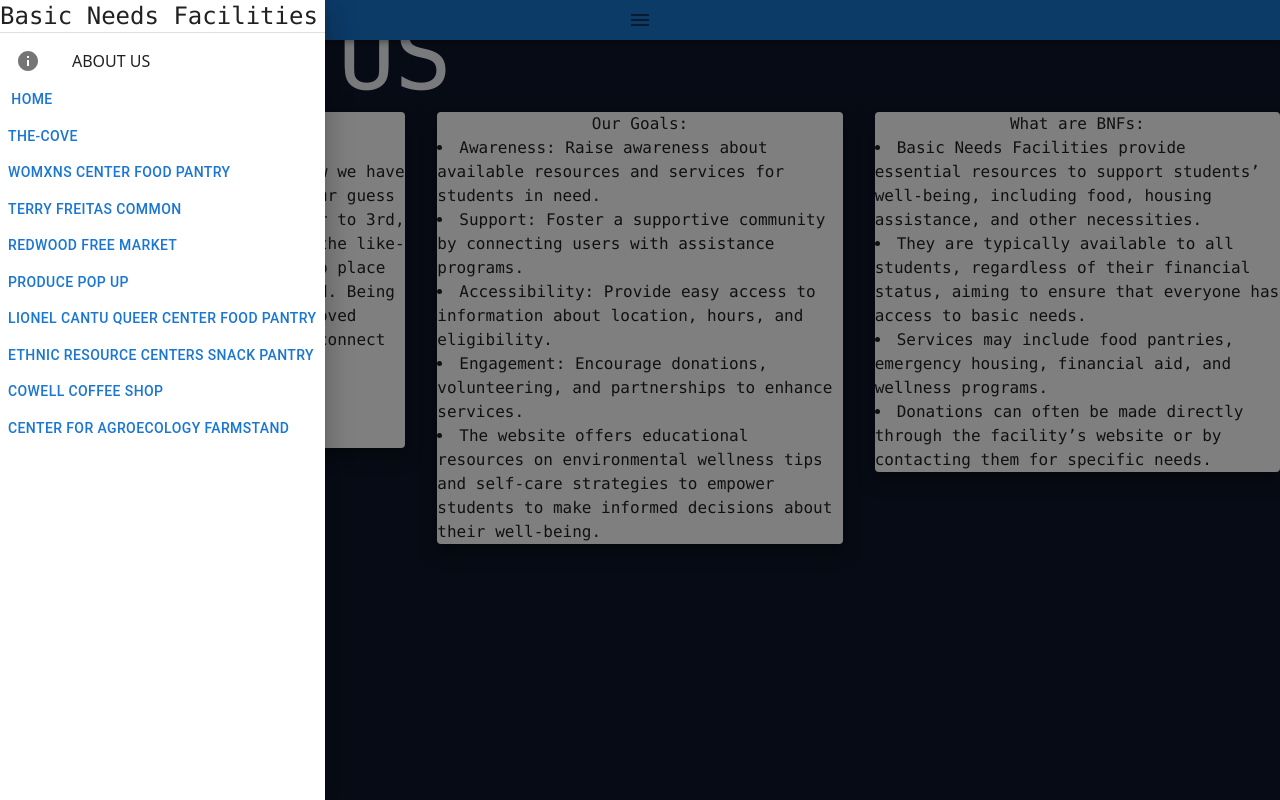
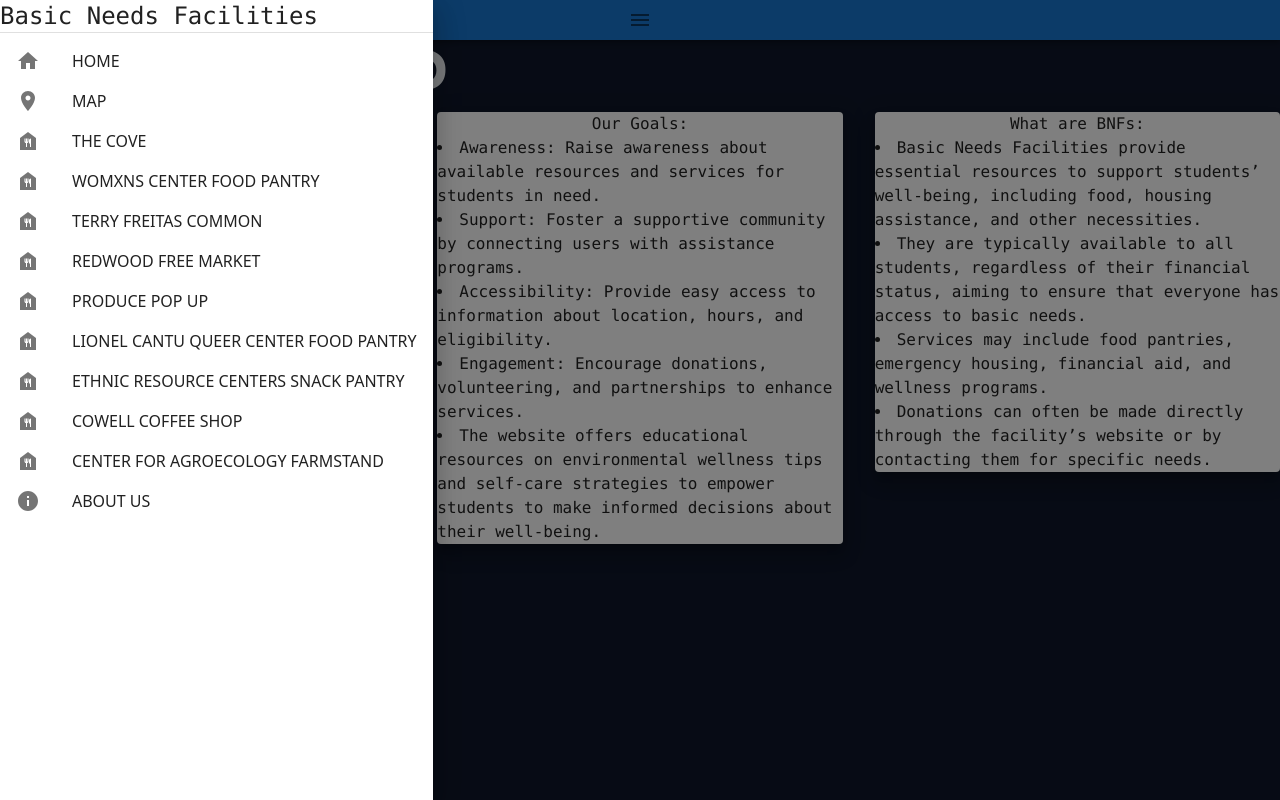
Before and after one commit to dgonz10152/ACMHacks-2024, a Next.js app: page /About in a window 1280 px wide. Both pictures are taken after a click on the button 640 px from the left and 20 px from the top of the page. Built offline with nearby package versions, Linux system fonts and the light colour scheme.

Commit message:
finalized menu bar

```diff
--- a/src/app/components/MenuBar.js
+++ b/src/app/components/MenuBar.js
@@ -3,6 +3,9 @@
 import MenuIcon from "@mui/icons-material/Menu";
 import InfoIcon from "@mui/icons-material/Info";
 import Button from "@mui/material/Button";
+import HomeIcon from "@mui/icons-material/Home";
+import FoodBankIcon from "@mui/icons-material/FoodBank";
+import LocationOnIcon from '@mui/icons-material/LocationOn';
 
 import {
   AppBar,
@@ -19,72 +22,136 @@ import {
 
 import { useState, useCallback } from "react";
 
-
 function DrawerInfo() {
   return (
     <Box className="w-56">
-      <Typography variant="h5"style={{ fontFamily: 'Monaco, "Courier New", monospace' }}>
+      <Typography
+        variant="h5"
+        style={{ fontFamily: 'Monaco, "Courier New", monospace' }}
+      >
         Basic Needs Facilities
       </Typography>
       <Divider />
       <List className="p-3 m-2">
         <ul>
-          <ListItemButton href="/About/" className="text-black" >
-		  <ListItemIcon>
-		  <InfoIcon />
-		  </ListItemIcon>
-		  ABOUT US
+          <ListItemButton href="/" className="text-black">
+            <ListItemIcon>
+              <HomeIcon />
+            </ListItemIcon>
+            HOME
+          </ListItemButton>
+        </ul>
+		<ul>
+          <ListItemButton href="/Map" className="text-black">
+            <ListItemIcon>
+              <LocationOnIcon />
+            </ListItemIcon>
+            MAP
           </ListItemButton>
         </ul>
         <ul>
-          <Button href="/" className="text-black">
-            HOME
-          </Button>
+          <ListItemButton href="/locations/The-Cove" className="text-black">
+            <ListItemIcon>
+              <FoodBankIcon />
+            </ListItemIcon>
+            THE COVE
+          </ListItemButton>
         </ul>
         <ul>
-          <Button href="/locations/The-Cove" className="text-black">
-            THE-COVE
-          </Button>
+          <ListItemButton
+            href="/locations/Womxns-Center-Food-Pantry"
+            className="text-black"
+          >
+            <ListItemIcon>
+              <FoodBankIcon />
+            </ListItemIcon>
+            WOMXNS CENTER FOOD PANTRY
+          </ListItemButton>
+        </ul>
+        <ul>
+          <ListItemButton
+            href="/locations/Terry-Freitas-Commons"
+            className="text-black"
+          >
+            <ListItemIcon>
+              <FoodBankIcon />
+            </ListItemIcon>
+            TERRY FREITAS COMMON
+          </ListItemButton>
+        </ul>
+        <ul>
+		  <ListItemButton
+            href="/locations/Redwood-Free-Market"
+            className="text-black"
+          >
+            <ListItemIcon>
+              <FoodBankIcon />
+            </ListItemIcon>
+            REDWOOD FREE MARKET
+          </ListItemButton>
+        </ul>
+        <ul>
+		  <ListItemButton
+            href="/locations/Produce-Pop-up"
+            className="text-black"
+          >
+            <ListItemIcon>
+              <FoodBankIcon />
+            </ListItemIcon>
+            PRODUCE POP UP
+          </ListItemButton>
+        </ul>
+        <ul>
+		  <ListItemButton
+            href="/locations/Lionel-Cantu-Queer-Center-Food-Pantry"
+            className="text-black"
+          >
+            <ListItemIcon>
+              <FoodBankIcon />
+            </ListItemIcon>
+            LIONEL CANTU QUEER CENTER FOOD PANTRY
+          </ListItemButton>
+        </ul>
+        <ul>
+		  <ListItemButton
+            href="/locations/Ethnic-Resource-Centers-Snack-Pantry"
+            className="text-black"
+          >
+            <ListItemIcon>
+              <FoodBankIcon />
+            </ListItemIcon>
+            ETHNIC RESOURCE CENTERS SNACK PANTRY
+          </ListItemButton>
+        </ul>
+        <ul>
+		  <ListItemButton
+            href="/locations/Cowell-Coffee-Shop"
+            className="text-black"
+          >
+            <ListItemIcon>
+              <FoodBankIcon />
+            </ListItemIcon>
+            COWELL COFFEE SHOP
+          </ListItemButton>
+        </ul>
+        <ul>
+	      <ListItemButton
+            href="/locations/Center-for-Agroecology-Farmstand"
+            className="text-black"
+          >
+            <ListItemIcon>
+              <FoodBankIcon />
+            </ListItemIcon>
+            CENTER FOR AGROECOLOGY FARMSTAND
+          </ListItemButton>
         </ul>
 		<ul>
-          <Button href="/locations/Womxn's-Center-Food-Pantry" className="text-black">
-            WOMXNS CENTER FOOD PANTRY
-          </Button>
-        </ul>
-		<ul>
-          <Button href="/locations/Terry-Freitas-Commons" className="text-black">
-            TERRY FREITAS COMMON
-          </Button>
-        </ul>
-		<ul>
-          <Button href="/locations/Redwood-Free-Market" className="text-black">
-            REDWOOD FREE MARKET
-          </Button>
-        </ul>
-		<ul>
-          <Button href="/locations/Produce-Pop-Up" className="text-black">
-            PRODUCE POP UP
-          </Button>
-        </ul>
-		<ul>
-          <Button href="/locations/Lionel-Cantu-Queer-Center-Food-Pantry" className="text-black">
-            LIONEL CANTU QUEER CENTER FOOD PANTRY
-          </Button>
-        </ul>
-		<ul>
-          <Button href="/locations/Ethnic-Resource-Centers-Snack-Pantry" className="text-black">
-            ETHNIC RESOURCE CENTERS SNACK PANTRY
-          </Button>
-        </ul>
-		<ul>
-          <Button href="/locations/Cowell-Coffee-Shop" className="text-black">
-            COWELL COFFEE SHOP
-          </Button>
-        </ul>
-		<ul>
-          <Button href="/locations/Center-for-Agroecology-Farnmstand" className="text-black">
-            CENTER FOR AGROECOLOGY FARMSTAND
-          </Button>
+          <ListItemButton href="/About/" className="text-black">
+            <ListItemIcon>
+              <InfoIcon />
+            </ListItemIcon>
+            ABOUT US
+          </ListItemButton>
         </ul>
       </List>
     </Box>
```
